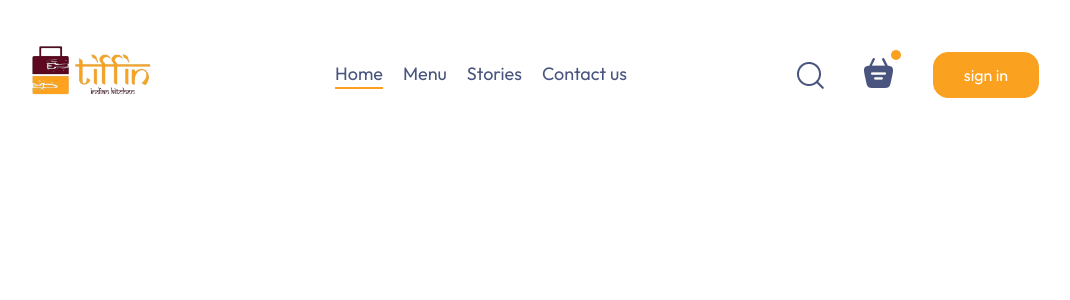
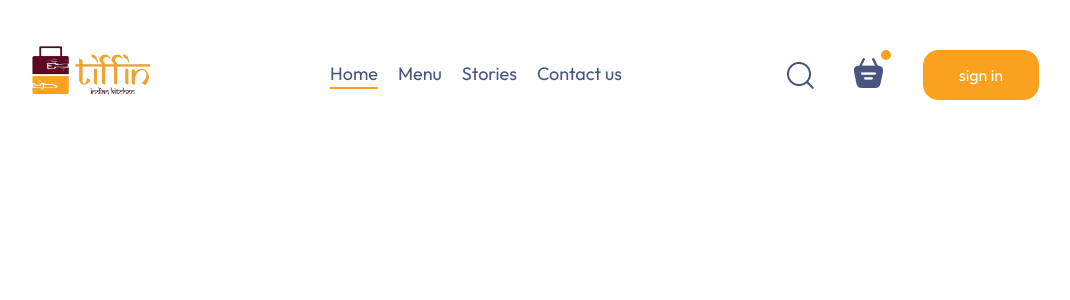
Before and after one commit to Sarbeshwor/FoodDelivery, a React (Vite) app in the folder frontend/: page / in a window 1280 px wide. In both pictures the pointer is over the button "sign in". Shown: the top 300 px of the page, without its empty margins (113-1183 px from the left). Built offline with nearby package versions, Linux system fonts and the light colour scheme.

Commit message:
CSS change korsi
navbar signin

```diff
--- a/frontend/package.json
+++ b/frontend/package.json
@@ -23,6 +23,6 @@
     "eslint-plugin-react-hooks": "^5.2.0",
     "eslint-plugin-react-refresh": "^0.4.19",
     "globals": "^16.0.0",
-    "vite": "^6.3.1"
+    "vite": "^6.3.5"
   }
 }
--- a/frontend/src/components/Navbar/Navbar.css
+++ b/frontend/src/components/Navbar/Navbar.css
@@ -40,7 +40,7 @@
     background: #FBA120;
     color: white;
     transition: all 0.3s ease-in-out;
-    padding: 12px 30px ;
+    padding: 14px 35px ;
 }
 
 .navbar .active{
```
Also changed, not shown: package.json (added, +20 -0 lines), 2 other files (tests, documents, lock files or other folders).
